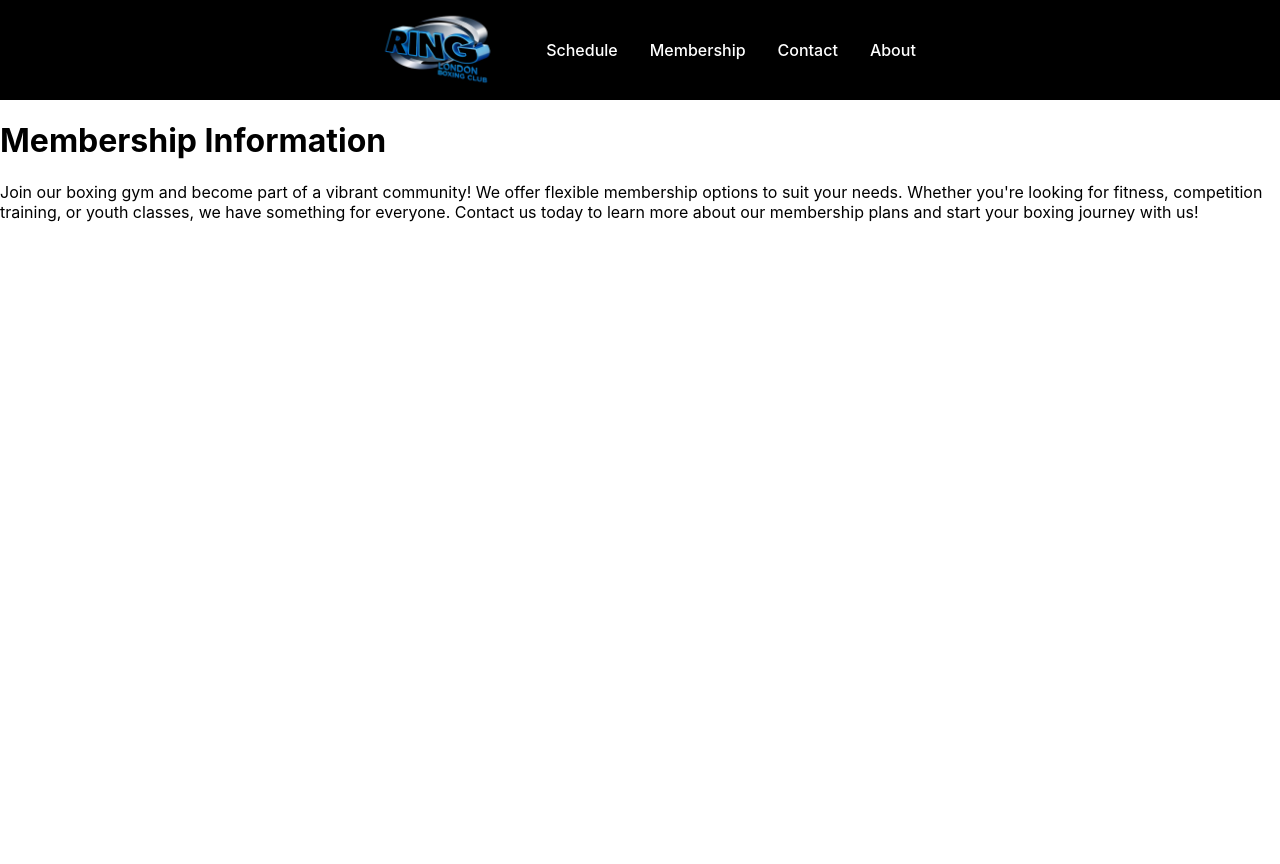
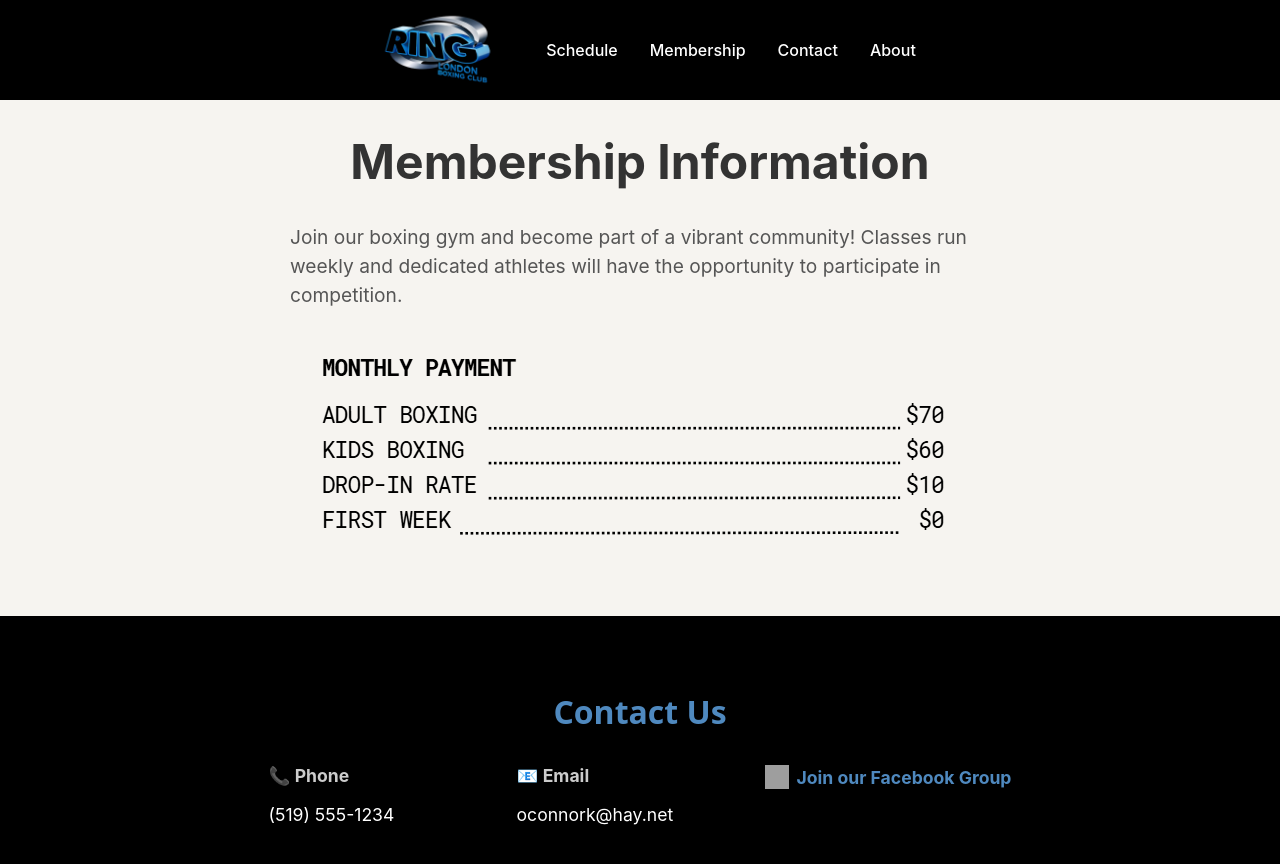
Before and after one commit to alanpbenny/websiteRingLondon, a React (Create React App) app: page /membership in a window 1280 px wide. Shown: the top 864 px of the page. Before the commit the page ends 800 px from the top, so only its background shows below. Built offline with nearby package versions, Linux system fonts and the light colour scheme; grey boxes are pictures that could not be loaded.

Commit message:
Latest Changes

```diff
--- a/src/App.css
+++ b/src/App.css
@@ -100,6 +100,16 @@ body {
   border-radius: 10px;
 }
 
+.program-h2 {
+  font-size: 1.5rem;
+  color: #4f89bf;
+  margin-top: 1rem;
+}
+.program-p {
+  font-size: 1.2rem;
+  color: #ccc;
+  margin-top: 1rem;
+}
 
 
 @media (max-width: 1500px) {
--- /dev/null
+++ b/src/about.css
@@ -0,0 +1,21 @@
+.about {
+  display: flex;
+  flex-direction: column;
+}
+
+.about-h1 {
+  text-align: center;
+  font-size: 3rem;
+  margin-bottom: 2rem;
+  color: #333;
+}
+
+.about-details {
+  line-height: 3.8;
+  max-width: 700px;
+  margin: 0 auto;
+  font-size: 1.2rem;
+  line-height: 1.5;
+  color: #555;
+  padding: 0 1rem;
+}
--- a/src/about.js
+++ b/src/about.js
@@ -1,14 +1,14 @@
 import "./App.css";
 import Navbar from "./navBar";
-
+import "./about.css"
 export default function About() {
     return(
         <div>
             <Navbar />
             <div className="about">
-                <h1 className="about-title">About Us</h1>
+                <h1 className="about-h1">About Us</h1>
                 <p className="about-details">
-                    Ring London Boxing Gym has been a cornerstone of the London community since 1950. Founded by legendary boxer Jack "The Hammer" Thompson, our gym has a rich history of training champions and fostering a love for the sport. We are dedicated to providing a welcoming and inclusive environment for boxers of all ages and skill levels. Our experienced coaches are passionate about helping you achieve your fitness and boxing goals, whether you're looking to compete or just get in shape. Join us and become part of our proud tradition!
+                    Ring London Boxing Gym has been a cornerstone of the London boxing community since 1950. Founded by ------ our gym has a rich history of training champions and fostering a love for the sport. We are dedicated to providing a welcoming and inclusive environment for boxers of all ages and skill levels. Our experienced coaches are passionate about helping you achieve your fitness and boxing goals, whether you're looking to compete or just get in shape.
                 </p>
             </div>
         </div>
--- a/src/contact.css
+++ b/src/contact.css
@@ -3,8 +3,9 @@
   color: white;
   text-align: center;
   padding: 3rem 2rem;
-    justify-content: center;
-
+ display: flex;
+  flex-direction: column;
+  align-items: center;   /* centers the block */
 }
 
 .contact-title {
@@ -12,6 +13,7 @@
   font-family: 'open sans', sans-serif;
   color: #4f89bf;
   margin-bottom: 2rem;
+  align-items: center;   /* centers the block */
 }
 
 .contact-container {
@@ -19,10 +21,16 @@
   justify-content: center;
   gap: 3rem;
   flex-wrap: wrap;
+  text-align: left;     /* left-align content inside */
+  max-width: 800px;
+  width: 100%;
+
 }
 
 .contact-item {
   font-size: 1.1rem;
+  text-align: left;
+  min-width: 200px;
 }
 
 .contact-label {
--- a/src/home.js
+++ b/src/home.js
@@ -31,8 +31,8 @@ export default function Home() {
         <section className="programs">
           <div className="program">
             <img src="/fitness.jpg" alt="Fitness" className="weofferImage" />
-            <h2>Fitness</h2>
-            <p>BoxFit, conditioning, strength training for all levels.</p>
+            <h2 className = "program-h2">Fitness</h2>
+            <p className = "program-p">Lose weight, build muscle, and improve cardiovascular health.</p>
           </div>
 
           <div className="program">
@@ -41,8 +41,8 @@ export default function Home() {
               alt="Competition"
               className="weofferImage"
             />
-            <h2>Competition</h2>
-            <p>Amateur team, sparring, and fight camp preparation.</p>
+            <h2 className = "program-h2">Competition</h2>
+            <p className = "program-p">Join the amateur boxing team, sparring, and fight camp preparation.</p>
           </div>
 
           <div className="program youth">
@@ -51,8 +51,8 @@ export default function Home() {
               alt="Youth Boxing"
               className="weofferImage"
             />
-            <h2>Youth Boxing</h2>
-            <p>Kids and teen classes focused on discipline and fitness.</p>
+            <h2 className = "program-h2">Youth Boxing</h2>
+            <p className = "program-p">Kids and teen classes focused on discipline and fundamentals.</p>
           </div>
         </section>
 
--- /dev/null
+++ b/src/membership.css
@@ -0,0 +1,31 @@
+
+ body {
+background-color: #f6f4f0;
+}
+.membership {
+    display: flex;
+    flex-direction: column;
+}
+
+.membership h1 {
+    text-align: center;
+    font-size: 3rem;
+    margin-bottom: 2rem;
+    color: #333;
+}
+
+.membership-details {
+    max-width: 700px;
+    margin: 0 auto;
+    font-size: 1.2rem;
+    line-height: 1.5;
+    color: #555;
+    padding: 0 1rem;
+}
+
+.price-img {
+    display: block;
+    margin: 2rem auto;
+    max-width: 100%;
+    height: auto;
+}
--- a/src/membership.js
+++ b/src/membership.js
@@ -1,16 +1,21 @@
 import Navbar from "./navBar";
 import "./App.css";
-
+import "./membership.css";
+import RingContact from "./ringContact";
 export default function Membership() {
     return(
     <div>
         <Navbar />
         <div className="membership">
-            <h1 className="membership-title">Membership Information</h1>
+            <h1 className="membership-h1">Membership Information</h1>
             <p className="membership-details">
-                Join our boxing gym and become part of a vibrant community! We offer flexible membership options to suit your needs. Whether you're looking for fitness, competition training, or youth classes, we have something for everyone. Contact us today to learn more about our membership plans and start your boxing journey with us!
+                Join our boxing gym and become part of a vibrant community! Classes run weekly and dedicated athletes will have the opportunity to participate in competition.
             </p>
+
+            <img className="price-img" src="prices.png" alt="Membership Prices" />
         </div>
+          <RingContact />
+
     </div>
     )
 }
--- a/src/ringContact.js
+++ b/src/ringContact.js
@@ -14,10 +14,10 @@ function RingContact() {
 
         <div className="contact-item">
           <span className="contact-label">📧 Email</span>
-          <p>info@ringlondonboxing.com</p>
+          <p>oconnork@hay.net</p>
         </div>
 
-        <div className="contact-item facebook">
+        <div className="contact-item">
           <a
             href="https://www.facebook.com/groups/YOURGROUP"
             target="_blank"
```
Also changed, not shown: public/prices.png (added).
